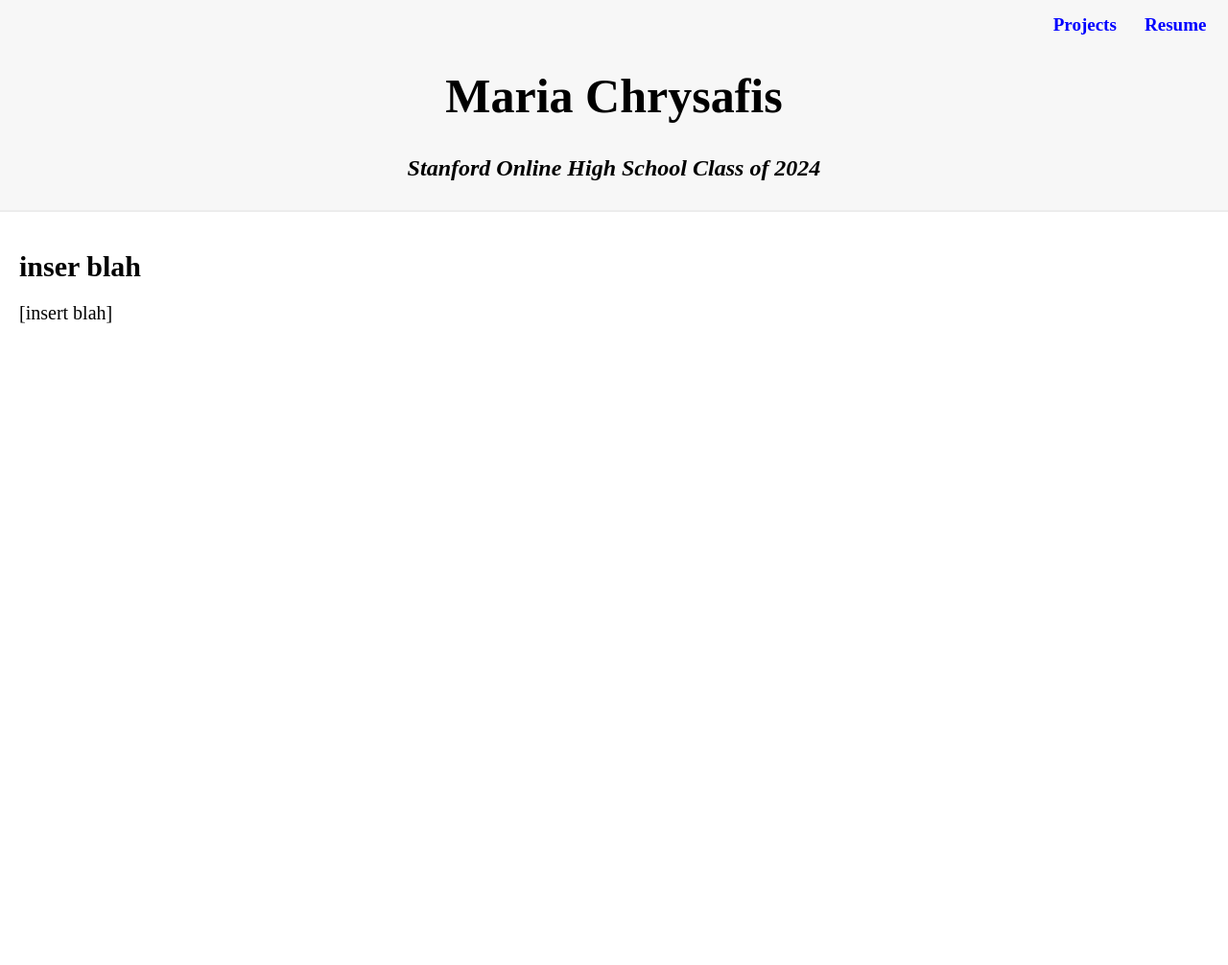
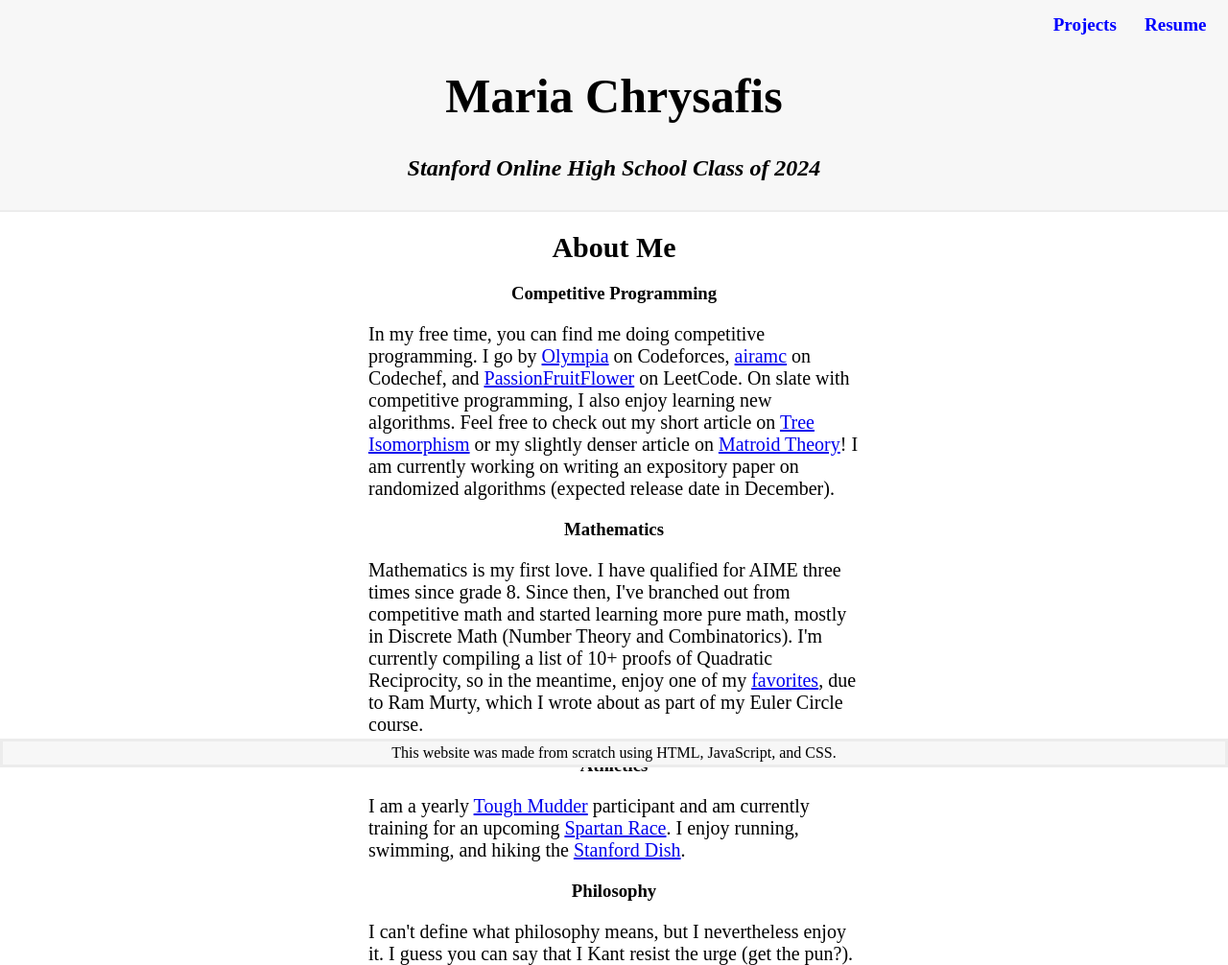
Before and after one commit to MariaChrysafis/Personal, a PHP site: page / in a window 1280 px wide. Shown: the whole page at 96% size. Before the commit the page ends 337 px from the top, so only its background shows below. Run offline with PHP 8.4, Linux system fonts and the light colour scheme.

Commit message:
upppp
upppp

```diff
--- a/index.html
+++ b/index.html
@@ -3,7 +3,7 @@
 <html>
     <head>
         <link rel="stylesheet" href="styles.css">
-        <meta name="viewport" content="width=device-width, initial-scale=1">
+        <meta name="viewport" content="width=device-width, initial-scale=0.5">
     </head>
     <script>
         async function typeSentence(txt, delay, id) {
@@ -29,10 +29,34 @@
         </div>
         <div class="bar"></div>
         <div class="about-me">
-            <h1> inser blah </h1>
+            <h1> About Me </h1>
+            <h3>
+                Competitive Programming
+            </h3>
             <p>
-                [insert blah]
+                In my free time, you can find me doing competitive programming. I go by <a href="https://codeforces.com/profile/Olympia">Olympia</a> on Codeforces, <a href="https://www.codechef.com/users/airamc">airamc</a> on Codechef, and <a href="https://leetcode.com/passionFruitFlower/">PassionFruitFlower</a> on LeetCode. On slate with competitive programming, I also enjoy learning new algorithms. Feel free to check out my short article on <a href="https://codeforces.com/blog/entry/101010">Tree Isomorphism</a> or my slightly denser article on <a href="https://discuss.codechef.com/t/matroids-extending-kruskals-algorithm/91469">Matroid Theory</a>! I am currently working on writing an expository paper on randomized algorithms (expected release date in December).
+            </p>
+            <h3>
+                Mathematics
+            </h3>
+            <p>
+                Mathematics is my first love. I have qualified for AIME three times since grade 8. Since then, I've branched out from competitive math and started learning more pure math, mostly in Discrete Math (Number Theory and Combinatorics). I'm currently compiling a list of 10+ proofs of Quadratic Reciprocity, so in the meantime, enjoy one of my <a href="http://simonrs.com/eulercircle/pftb2/maria-quadrec.pdf">favorites</a>, due to Ram Murty, which I wrote about as part of my Euler Circle course.
+            </p>
+            <h3>
+                Athletics
+            </h3>
+            <p>
+                I am a yearly <a href="https://toughmudder.com/?oexgads=toughmudder5409&toughmudder5409_mqcoeg=17553223322...x">Tough Mudder</a> participant and am currently training for an upcoming <a href="https://www.spartan.com/">Spartan Race</a>. I enjoy running, swimming, and hiking the <a href="https://dish.stanford.edu/">Stanford Dish</a>.
+            </p>
+            <h3>
+                Philosophy
+            </h3>
+            <p>
+                I can't define what philosophy means, but I nevertheless enjoy it. I guess you can say that I Kant resist the urge (get the pun?).
             </p>
         </div>
+        <div class="footer">
+            This website was made from scratch using HTML, JavaScript, and CSS.
+        </div div class="footer">
     </body>
 </html>
--- a/styles.css
+++ b/styles.css
@@ -1,3 +1,8 @@
+* {
+    box-sizing: border-box;
+  }
+
+  /* Create two equal columns that floats next to each other */
 html {
     height: 100%;
 }
@@ -56,9 +61,9 @@ h2 {
     text-align: center;
     font-style: italic;
 }
-
 .about-me {
-    padding: 20px;
+    padding-left: 30%;
+    padding-right: 30%;
 }
 
 .about-me p {
@@ -67,5 +72,22 @@ h2 {
 
 .about-me h1 {
     font-size: 30px;
-    text-align: left;
+    text-align: center;
 }
+
+h3 {
+    text-align: center;
+}
+
+.footer {
+    position: fixed;
+    left: 0;
+    bottom: 0;
+    width: 100%;
+    background-color: rgb(247, 247, 247);
+    color: black;
+    text-align: center;
+    padding: 3px;
+    border-style: solid;
+    border-color:rgb(236, 236, 236)
+  }
```
Also changed, not shown: projects/projects.html (+17 -5 lines).
